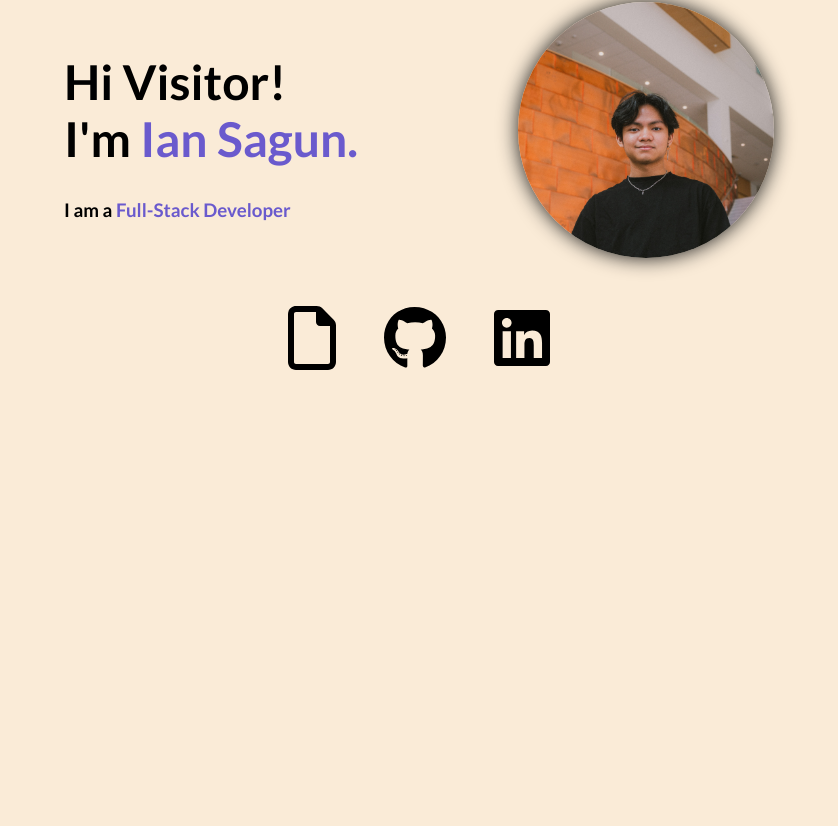
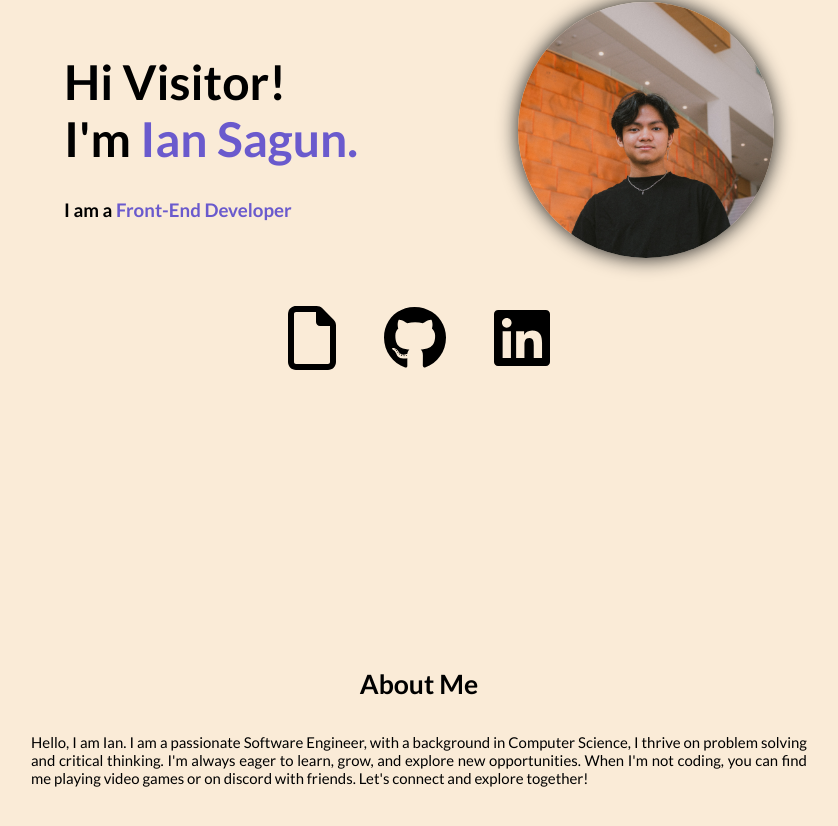
Before and after one commit to arensagun2/arensagun2, a React (Vite) app: page / in a window 1280 px wide. Shown: the part 198-1024 px from the top of the page, without its empty margins (221-1059 px from the left). Built offline with nearby package versions, Linux system fonts and the light colour scheme.

Commit message:
updated about me

```diff
--- a/package.json
+++ b/package.json
@@ -20,7 +20,7 @@
     "@mui/material": "^5.15.15",
     "@react-pdf/renderer": "^4.3.0",
     "arensagun2": "file:",
-    "motion": "^12.9.2",
+    "motion": "^12.23.24",
     "react": "^18.2.0",
     "react-dom": "^18.2.0",
     "react-pdf": "^9.2.1"
--- a/src/App.css
+++ b/src/App.css
@@ -1,4 +1,5 @@
 .main {
+  position: relative;
   max-width: 100vw;
   display: flex;
   flex-direction: column;
--- a/src/App.tsx
+++ b/src/App.tsx
@@ -1,6 +1,7 @@
 import { useEffect, useState } from 'react'
 import { motion } from 'motion/react';
 import './App.css'
+import './styles/AboutMe.css'
 import Header from './components/Header'
 import { faArrowAltCircleLeft } from '@fortawesome/free-regular-svg-icons';
 import { FontAwesomeIcon } from '@fortawesome/react-fontawesome';
--- a/src/Info.tsx
+++ b/src/Info.tsx
@@ -11,6 +11,6 @@ export const socialLinks = [
     {name: "linkedIn", link: "https://www.linkedin.com/in/ian-sagun-9b5959267/", icon: faLinkedin}
 ]
 // About Me
-export const aboutMe = "Hello, I am Ian. I am a passionate Software Engineer, with a background in Computer Science, I thrive on problem solving and critical thinking. Whether it's Front End, Back End, or both, I'm always eager to learn, grow, and explore new opportunities. When I'm not coding, you can find me playing video games or on discord with friends. Let's connect and explore together!"
+export const aboutMe = "Hello, I am Ian. I am a passionate Software Engineer, with a background in Computer Science, I thrive on problem solving and critical thinking. I'm always eager to learn, grow, and explore new opportunities. When I'm not coding, you can find me playing video games or on discord with friends. Let's connect and explore together!"
 // Changing Texts
-export const occupations = ["Software Engineer", "Full-Stack Developer", "Front-End Developer", "Back-End Developer"]
+export const occupations = ["Software Engineer", "Front-End Developer"]
--- a/src/components/AboutMe.tsx
+++ b/src/components/AboutMe.tsx
@@ -1,13 +1,23 @@
 import '../styles/AboutMe.css'
 import { aboutMe } from '../Info';
 import { motion, useScroll, useTransform } from 'motion/react';
+import { useRef } from 'react';
 
 function AboutMe() {
-    const { scrollY } = useScroll();
-    const scale = useTransform(scrollY, [0, 50, 100], [0, 0.5, 1])
+    const thisElementRef = useRef(null);
+    const { scrollYProgress } = useScroll({
+        target: thisElementRef,
+        offset: ["start end", "center center"]
+    });
+    const scale = useTransform(
+        scrollYProgress,
+        [0, 0.5, 1],
+        [0.5, 1, 0.5]
+    )
     return (
-        <motion.div className='about-me'
-            style={{scale: scale}}
+        <motion.div className='about-me-in'
+            ref={thisElementRef}
+            style={{scale}}
         >
             <h1>About Me</h1>
             <p>{aboutMe}</p>
--- a/src/styles/AboutMe.css
+++ b/src/styles/AboutMe.css
@@ -1,4 +1,5 @@
 .about-me {
+    position: relative;
     display: flex;
     flex-direction: column;
     flex-wrap: wrap;
@@ -8,6 +9,16 @@
     padding: 1rem;
 }
 
+.about-me-in {
+    position: relative;
+    position: relative;
+    display: flex;
+    flex-direction: column;
+    flex-wrap: wrap;
+    justify-content: center;
+    align-items: center;
+}
+
 .about-me p {
     text-align: justify;
     width: 75%;
```
Also changed, not shown: 1 other file (tests, documents, lock files or other folders).
